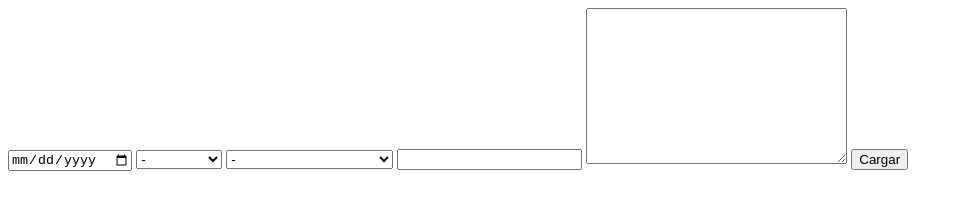
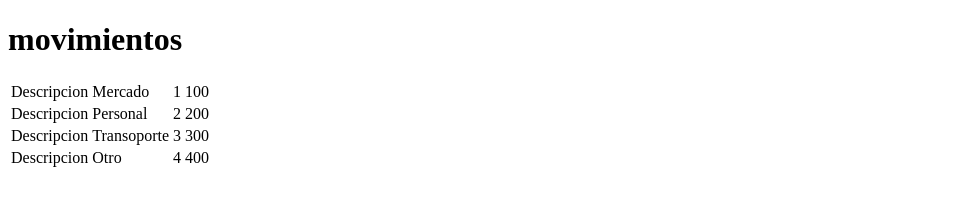
Before and after one commit to jeronimohuincaman/pfrontend_project, a plain HTML site: page src/movimientos/index.html in a window 1280 px wide. Shown: the whole page, without its empty margins (0-963 px from the left). Drawn offline with Linux system fonts and the light colour scheme.

Commit message:
`Tarea JSON` | Tarea del 2 - readme. - reaorganizacion del repositorio. - listado de movimientos.

```diff
--- a/src/movimientos/index.html
+++ b/src/movimientos/index.html
@@ -5,28 +5,16 @@
     <meta charset="UTF-8">
     <meta name="viewport" content="width=device-width, initial-scale=1.0">
     <title>Movimientos</title>
+    <link rel="stylesheet" href="index.css">
 </head>
 
 <body>
-    <form action="POST" id="form-movimiento">
-        <input type="date" name="fecha_hora" id="fecha_hora" class="fecha_hora">
-        <select name="categorias" id="categorias">
-            <option value=-1>-</option>
-            <option value=1>Mercado</option>
-            <option value=2>Personal</option>
-            <option value=3>Impuestos</option>
-            <option value=3>Transporte</option>
-        </select>
-        <select name="tipo" id="tipo">
-            <option value=-1>-</option>
-            <option value=1>Efectivo</option>
-            <option value=2>Mercado Pago</option>
-            <option value=3>Banco por homebanking</option>
-        </select>
-        <input type="number" name="monto" id="monto" class="monto">
-        <textarea name="descripcion" id="descripcion" cols="30" rows="10" class="descripcion"></textarea>
-        <button type="submit">Cargar</button>
-    </form>
+    <div class="container">
+        <h1 class="title">movimientos</h1>
+        <div class="movimientos">
+
+        </div>
+    </div>
     <script src="index.js"></script>
 </body>
 
--- a/src/movimientos/index.js
+++ b/src/movimientos/index.js
@@ -1,15 +1,42 @@
-document.addEventListener('submit', (e) => {
-    e.preventDefault();
-    alert('Movimiento cargado con exito');
+const movimientos = [
+    { id: 1, descripcion: "Descripcion", categoria: 'Mercado', tipo: 1, monto: 100 },
+    { id: 2, descripcion: "Descripcion", categoria: 'Personal', tipo: 2, monto: 200 },
+    { id: 3, descripcion: "Descripcion", categoria: 'Transoporte', tipo: 3, monto: 300 },
+    { id: 4, descripcion: "Descripcion", categoria: 'Otro', tipo: 4, monto: 400 },
+]
 
-    const form = e.target;
-    let data = {};
-    for (let i = 0; i < form.elements.length; i++) {
-        const element = form.elements[i];
-        if (element.type != 'submit') {
-            data[element.name] = element.value;
-        }
-    }
+document.addEventListener('DOMContentLoaded', (e) => {
+    const container_movimientos = document.getElementById('movimientos');
+    let tabla = document.createElement('table');
+    let tblBody = document.createElement('tbody');
 
-    console.log(data);
-})
+    movimientos.forEach(m => {
+        let row = document.createElement('tr');
+        let celda_descripcion = document.createElement('td');
+        let celda_categoria = document.createElement('td');
+        let celda_tipo = document.createElement('td');
+        let celda_monto = document.createElement('td');
+
+        texto_descripcion = document.createTextNode(m.descripcion);
+        texto_categoria = document.createTextNode(m.categoria);
+        texto_tipo = document.createTextNode(m.tipo);
+        texto_monto = document.createTextNode(m.monto);
+
+        celda_descripcion.appendChild(texto_descripcion);
+        celda_categoria.appendChild(texto_categoria);
+        celda_tipo.appendChild(texto_tipo);
+        celda_monto.appendChild(texto_monto);
+
+        row.appendChild(celda_descripcion);
+        row.appendChild(celda_categoria);
+        row.appendChild(celda_tipo);
+        row.appendChild(celda_monto);
+
+        tblBody.appendChild(row);
+
+    });
+
+    tabla.appendChild(tblBody);
+
+    document.body.appendChild(tabla);
+});
```
Also changed, not shown: src/movimientos/components/modal/modal.html (added, +34 -0 lines), src/movimientos/components/modal/modal.js (added, +15 -0 lines), httpsgithub.comjeronimohuincamanpfr.txt (added), src/movimientos/components/modal/modal.css (added), 1 other file.
